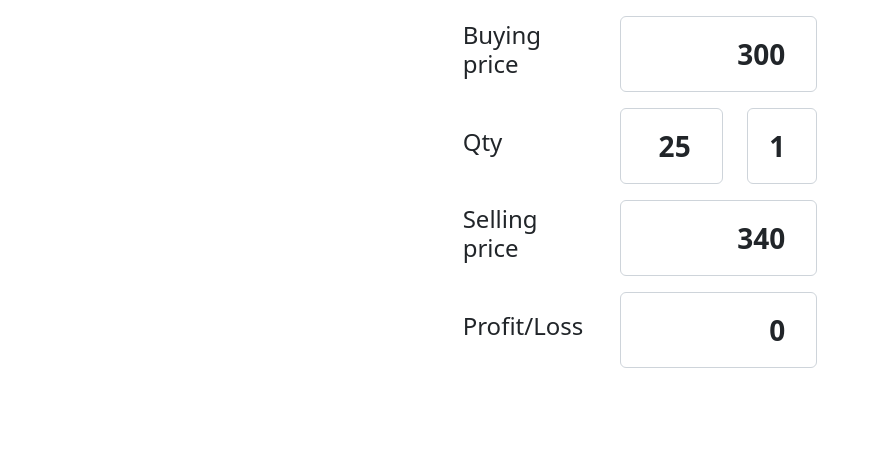
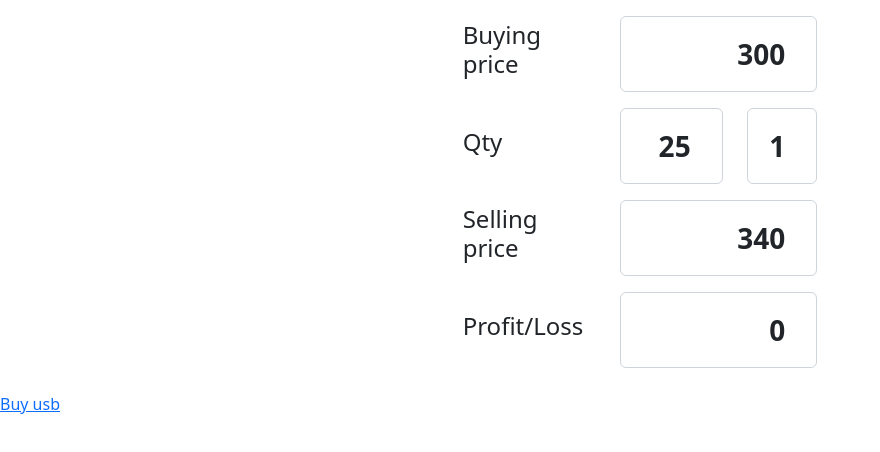
Before and after one commit to aniketkadu0/Profit-calculator, a plain HTML site: page index.html in a window 1280 px wide. Shown: the whole page, without its empty margins (0-880 px from the left). Drawn offline with nearby package versions, Linux system fonts and the light colour scheme.

Commit message:
Update index.html

```diff
--- a/index.html
+++ b/index.html
@@ -99,6 +99,8 @@
       </div>
     </div>
 
+    <a href= "https://amzn.to/3Y77mmY" target = "_blank">Buy usb</a>
+
     <script>
       $(".form-control").on("input", () => {
         $("#qty").val($("#lot").val() * 25);
```
